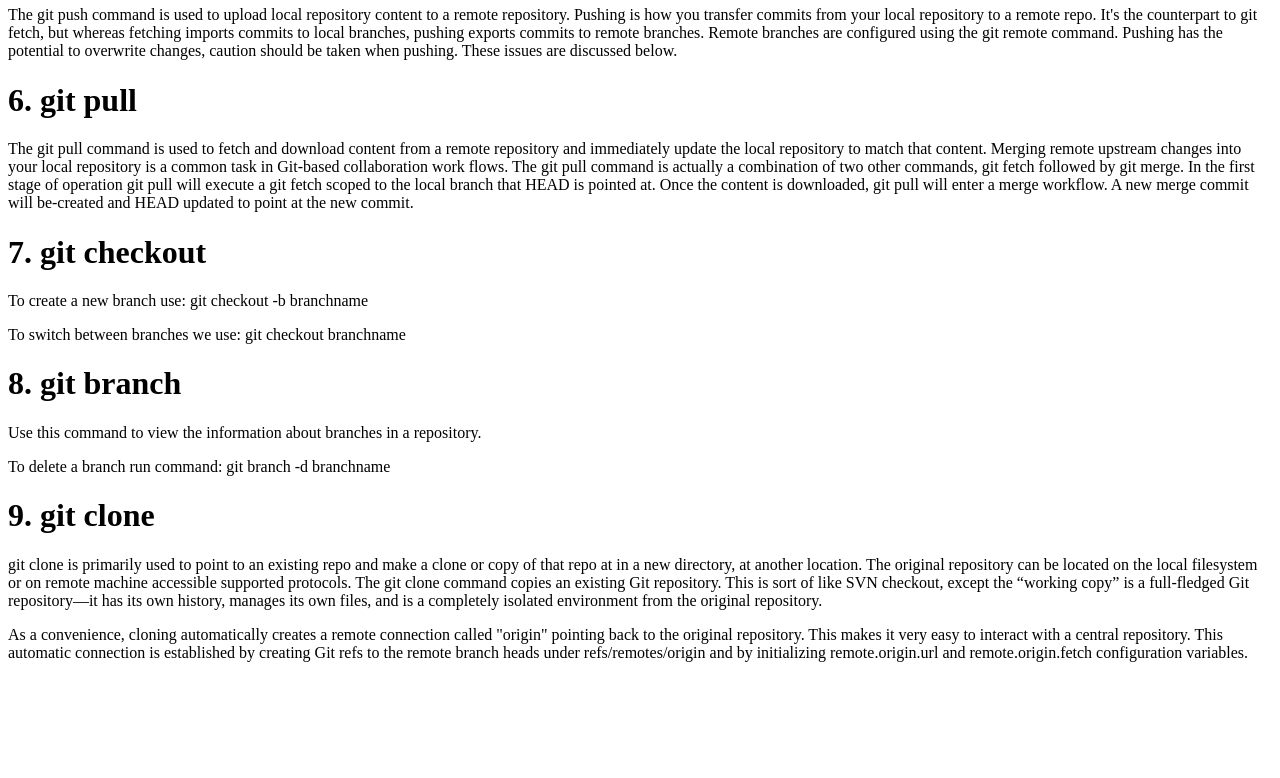
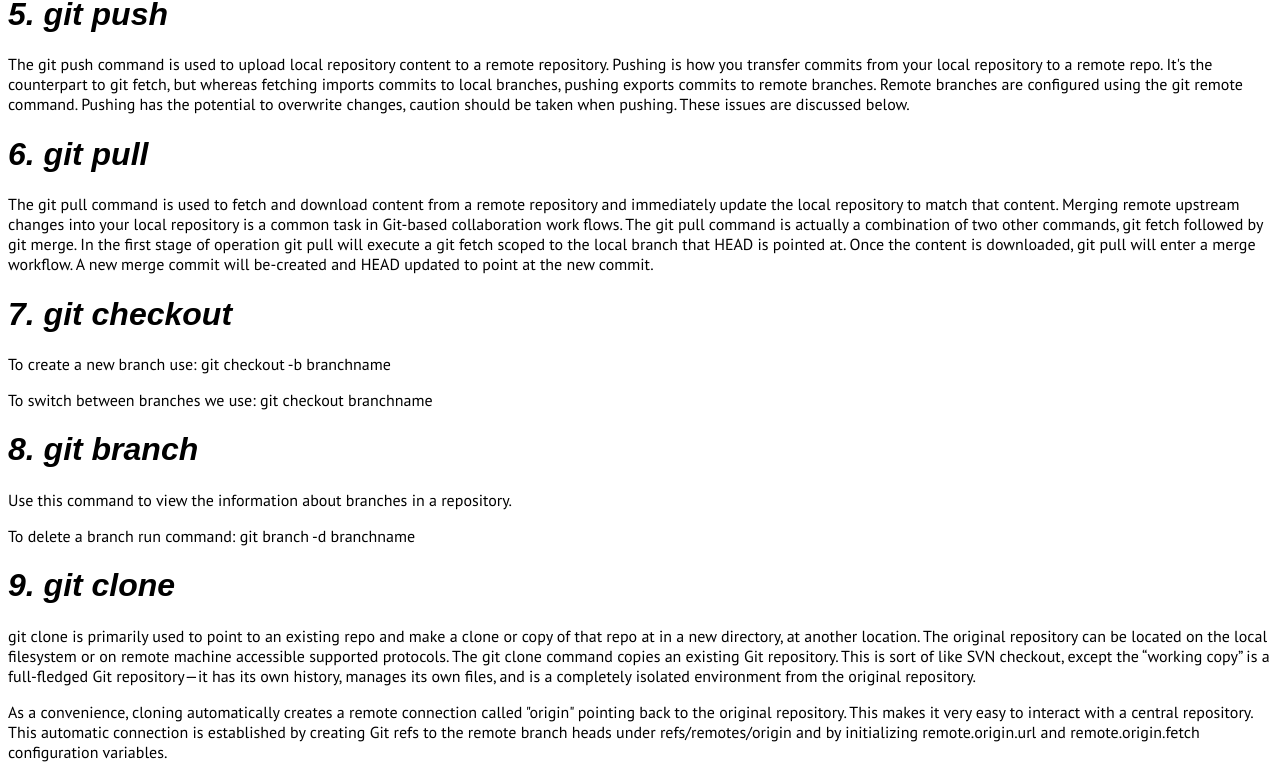
Before and after one commit to Abdul-Mattee/MobileComputing_H1_39, a plain HTML site: page index.html in a window 1280 px wide. Shown: the part 741-1519 px from the top of the page. Before the commit the page ends 1419 px from the top, so only its background shows below. Drawn offline with Linux system fonts and the light colour scheme.

Commit message:
styling added

```diff
--- a/index.html
+++ b/index.html
@@ -4,7 +4,19 @@
     <meta charset="UTF-8" />
     <meta http-equiv="X-UA-Compatible" content="IE=edge" />
     <meta name="viewport" content="width=device-width, initial-scale=1.0" />
+    <link rel="preconnect" href="https://fonts.googleapis.com">
+<link rel="preconnect" href="https://fonts.gstatic.com" crossorigin>
+<link href="https://fonts.googleapis.com/css2?family=PT+Sans&display=swap" rel="stylesheet">
     <title>Bsef19a039 | Github</title>
+    <style>
+      h1{
+        font-family: papyrus,sans-serif;
+        font-style: italic;
+      }
+      p{
+        font-family: "PT sans",sans-serif;
+      }
+    </style>
   </head>
   <body>
       <div>
```
